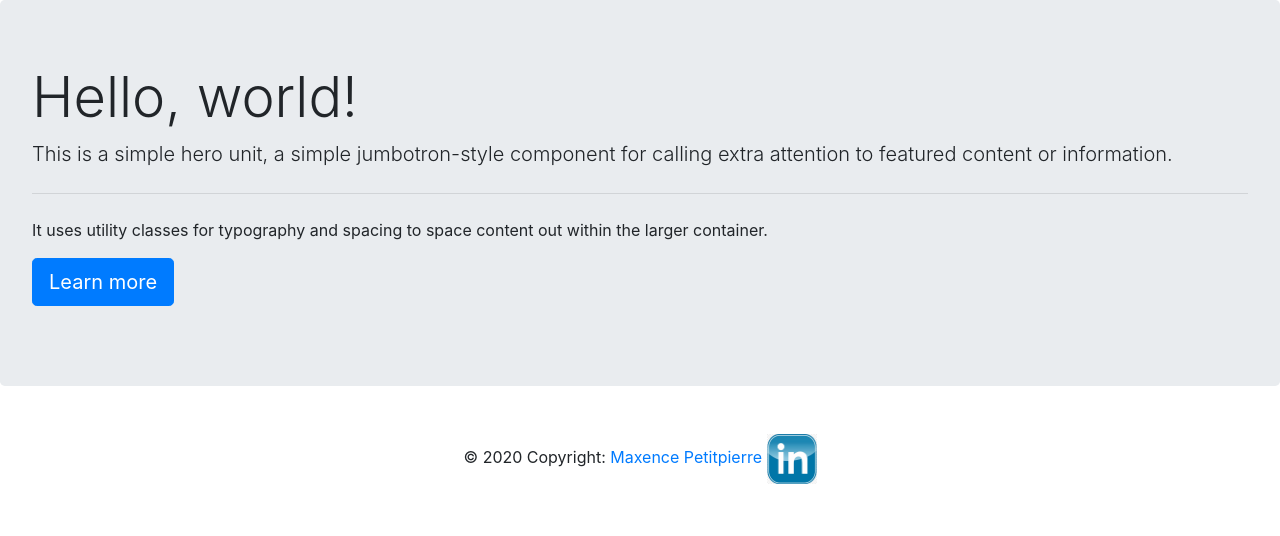
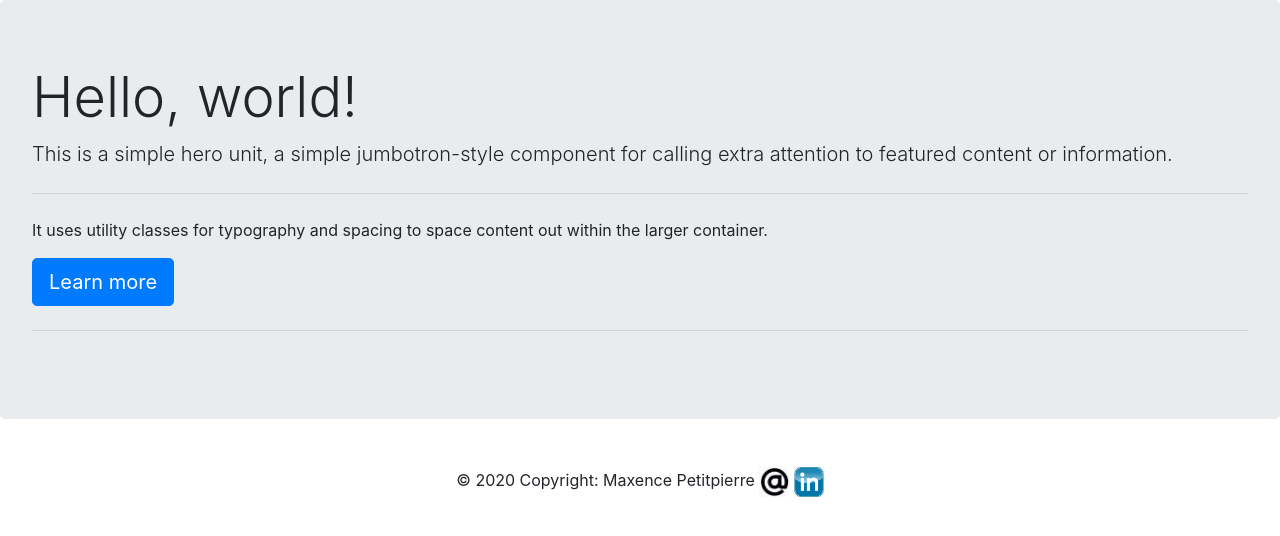
Before and after one commit to MaxencePPierre/-IPonStart, a Flask app: page / in a window 1280 px wide. Shown: the top 536 px of the page. Run offline with Flask 2, Linux system fonts and the light colour scheme; some libraries are stand-ins or nearby versions.

Commit message:
Signature

```diff
--- a/templates/index.html
+++ b/templates/index.html
@@ -28,13 +28,17 @@
 		<p class="lead">
 		 	<a class="btn btn-primary btn-lg" href="#" role="button">Learn more</a>
 		</p>
+		<hr class="my-4">
+
 	</div>
 
   	<!-- Copyright -->
-  	<div class="footer-copyright text-center py-3">© 2020 Copyright:
-  		<a href = "mailto:mpetitpierre1@gmail.com">Maxence Petitpierre</a>
+  	<div class="footer-copyright text-center py-3">© 2020 Copyright: Maxence Petitpierre
+  		<a href = "mailto:mpetitpierre1@gmail.com">
+  			<img border="10" alt="arobase" src="../img/arobase.jpg" width="30" height="30">
+  		</a>
     	<a href="https://www.linkedin.com/in/maxence-petitpierre/">
-			<img border="10" alt="linkedIn" src="../img/linkedin_logo.jpg" width="50" height="50">
+			<img border="10" alt="linkedIn" src="../img/linkedin_logo.jpg" width="30" height="30">
 		</a>
 
   	</div>
```
Also changed, not shown: img/arobase.jpg (added), 1 other file.
